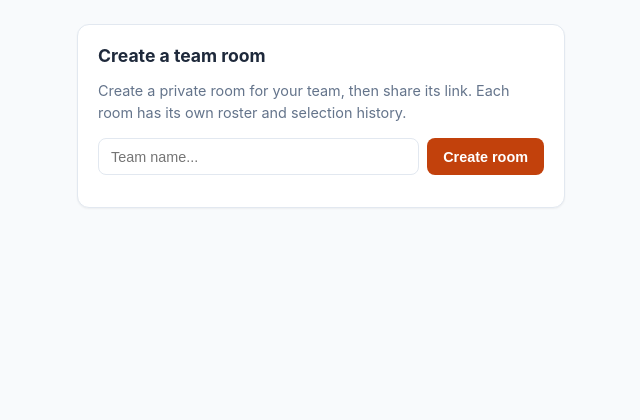
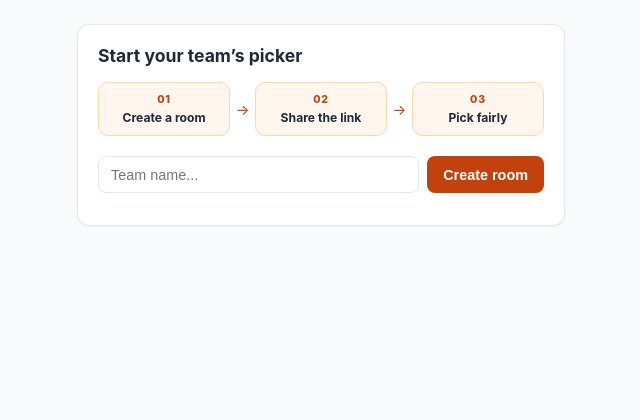
Before and after one commit to Stevesbitz/picker-pro, a FastAPI app: page / in a window 1280 px wide. Shown: the part 75-495 px from the top of the page, without its empty margins (319-959 px from the left). Run offline with FastAPI, Linux system fonts and the light colour scheme.

Commit message:
feat: refine picker flow and error handling

```diff
--- a/app/main.py
+++ b/app/main.py
@@ -2,7 +2,8 @@ import asyncio
 from pathlib import Path
 from typing import Optional
 from fastapi import FastAPI, HTTPException, Request
-from fastapi.responses import HTMLResponse
+from fastapi.exceptions import RequestValidationError
+from fastapi.responses import HTMLResponse, JSONResponse
 from fastapi.templating import Jinja2Templates
 from pydantic import BaseModel
 
@@ -32,6 +33,42 @@ class RoomResponse(Room):
 
 class ToggleUserRequest(BaseModel):
     checked: bool
+
+
+def is_api_request(request: Request) -> bool:
+    return request.url.path.startswith("/api/")
+
+
+def error_page(request: Request, status_code: int, title: str, message: str):
+    return templates.TemplateResponse(
+        request=request,
+        name="error.html",
+        context={"status_code": status_code, "title": title, "message": message},
+        status_code=status_code,
+    )
+
+
+@app.exception_handler(HTTPException)
+async def http_exception_handler(request: Request, exc: HTTPException):
+    if is_api_request(request):
+        return JSONResponse(status_code=exc.status_code, content={"detail": exc.detail})
+    if exc.status_code == 404:
+        return error_page(request, 404, "Page not found", "The page or team room you requested does not exist.")
+    return error_page(request, exc.status_code, "Something went wrong", str(exc.detail))
+
+
+@app.exception_handler(RequestValidationError)
+async def validation_exception_handler(request: Request, exc: RequestValidationError):
+    if is_api_request(request):
+        return JSONResponse(status_code=422, content={"detail": exc.errors()})
+    return error_page(request, 400, "Invalid request", "Please check your details and try again.")
+
+
+@app.exception_handler(Exception)
+async def unhandled_exception_handler(request: Request, exc: Exception):
+    if is_api_request(request):
+        return JSONResponse(status_code=500, content={"detail": "Internal server error"})
+    return error_page(request, 500, "Unexpected error", "Please try again in a moment.")
 
 
 @app.get("/", response_class=HTMLResponse)
@@ -95,8 +132,16 @@ def delete_user(room_id: str, user_id: str):
 
 @app.post("/api/rooms/{room_id}/pick", response_model=Optional[User])
 async def pick_user(room_id: str):
-    await asyncio.sleep(1.2)
-    return get_room_state_or_404(room_id).pick_next()
+    state_store = get_room_state_or_404(room_id)
+    state = state_store.get_state()
+    checked_users = [user for user in state.users if user.checked]
+    remaining_users = [user for user in checked_users if not user.pickedThisRound]
+    candidate_count = len(remaining_users) or len(checked_users)
+
+    # The delay only supports the shuffle animation; skip it for a guaranteed pick.
+    if candidate_count > 1:
+        await asyncio.sleep(1.2)
+    return state_store.pick_next()
 
 
 @app.post("/api/rooms/{room_id}/reset")
--- a/app/templates/index.html
+++ b/app/templates/index.html
@@ -221,6 +221,31 @@
     cursor: not-allowed;
   }
 
+  #pickBtn {
+    background-color: var(--success);
+  }
+
+  #pickBtn:hover {
+    background-color: #166534;
+  }
+
+  #pickBtn:disabled {
+    background-color: var(--border-color);
+    color: var(--text-muted);
+  }
+
+  #resetRoundBtn {
+    border-color: #fecaca;
+    background-color: var(--danger-bg);
+    color: var(--danger);
+  }
+
+  #resetRoundBtn:hover {
+    border-color: var(--danger);
+    background-color: #fee2e2;
+    color: #b91c1c;
+  }
+
   .btn-secondary {
     background-color: transparent;
     color: var(--text-secondary);
@@ -288,6 +313,45 @@
     border-radius: 8px;
     color: var(--text-secondary);
     background: var(--bg-base);
+  }
+
+  .room-flow {
+    display: flex;
+    align-items: stretch;
+    gap: 0.35rem;
+    margin: 1rem 0 1.25rem;
+  }
+
+  .flow-step {
+    flex: 1;
+    min-width: 0;
+    padding: 0.65rem 0.45rem;
+    border: 1px solid #fed7aa;
+    border-radius: 10px;
+    background: var(--accent-light);
+    text-align: center;
+  }
+
+  .flow-number {
+    display: block;
+    margin-bottom: 0.22rem;
+    color: var(--accent);
+    font-size: 0.66rem;
+    font-weight: 800;
+    letter-spacing: 0.08em;
+  }
+
+  .flow-label {
+    display: block;
+    color: var(--text-primary);
+    font-size: 0.76rem;
+    font-weight: 700;
+  }
+
+  .flow-arrow {
+    align-self: center;
+    color: var(--accent);
+    font-size: 0.9rem;
   }
 
   /* Inputs & List Items */
@@ -458,8 +522,14 @@
 <main>
   {% if not room %}
   <div class="card">
-    <h2 style="margin-top:0; font-size:1.1rem;">Create a team room</h2>
-    <p style="color:var(--text-secondary); font-size:0.9rem; line-height:1.5;">Create a private room for your team, then share its link. Each room has its own roster and selection history.</p>
+    <h2 style="margin-top:0; font-size:1.1rem;">Start your team’s picker</h2>
+    <div class="room-flow" aria-label="Create, share, and pick flow">
+      <div class="flow-step"><span class="flow-number">01</span><span class="flow-label">Create a room</span></div>
+      <span class="flow-arrow" aria-hidden="true">→</span>
+      <div class="flow-step"><span class="flow-number">02</span><span class="flow-label">Share the link</span></div>
+      <span class="flow-arrow" aria-hidden="true">→</span>
+      <div class="flow-step"><span class="flow-number">03</span><span class="flow-label">Pick fairly</span></div>
+    </div>
     <div class="add-row" style="margin-bottom:0;">
       <input type="text" id="newRoomInput" placeholder="Team name..." maxlength="60" />
       <button id="createRoomBtn" class="btn-primary">Create room</button>
@@ -586,12 +656,15 @@
 
     if (last_picked_user) {
       resultName.textContent = last_picked_user.name;
-      const formattedTime = new Date(last_picked_user.picked_at).toLocaleTimeString([], {
+      const formattedTime = new Date(last_picked_user.picked_at).toLocaleString([], {
+        year: 'numeric',
+        month: 'short',
+        day: 'numeric',
         hour: '2-digit',
         minute: '2-digit',
         second: '2-digit'
       });
-      resultTime.textContent = `Picked at ${formattedTime}`;
+      resultTime.textContent = `Picked on ${formattedTime}`;
       resultTime.style.display = 'block';
       resultContainer.classList.remove('empty');
     } else {
@@ -609,9 +682,16 @@
     if (checked.length === 0) {
       statusEl.textContent = 'Check at least one user to enable selection.';
       pickBtn.disabled = true;
+      pickBtn.textContent = 'Pick next user';
     } else {
       pickBtn.disabled = false;
-      statusEl.textContent = `${remaining.length} of ${checked.length} eligible user(s) remaining in round.`;
+      if (remaining.length === 0) {
+        statusEl.textContent = 'Round complete. Start the next round or reset manually.';
+        pickBtn.textContent = 'Start next round';
+      } else {
+        statusEl.textContent = `${remaining.length} of ${checked.length} eligible user(s) remaining in round.`;
+        pickBtn.textContent = remaining.length === 1 ? 'Pick last user' : 'Pick next user';
+      }
     }
 
     users.forEach((user) => {
@@ -685,7 +765,9 @@
 
   async function pickUser() {
     isPicking = true;
-    startShuffleAnimation();
+    const remainingUsers = cachedUsers.filter((user) => user.checked && !user.pickedThisRound);
+    const isLastUser = remainingUsers.length === 1;
+    if (!isLastUser) startShuffleAnimation();
 
     try {
       await fetch(api('/pick'), { method: 'POST' });
```
Also changed, not shown: app/templates/error.html (added, +27 -0 lines), tests/test_main.py (+61 -1 lines).
